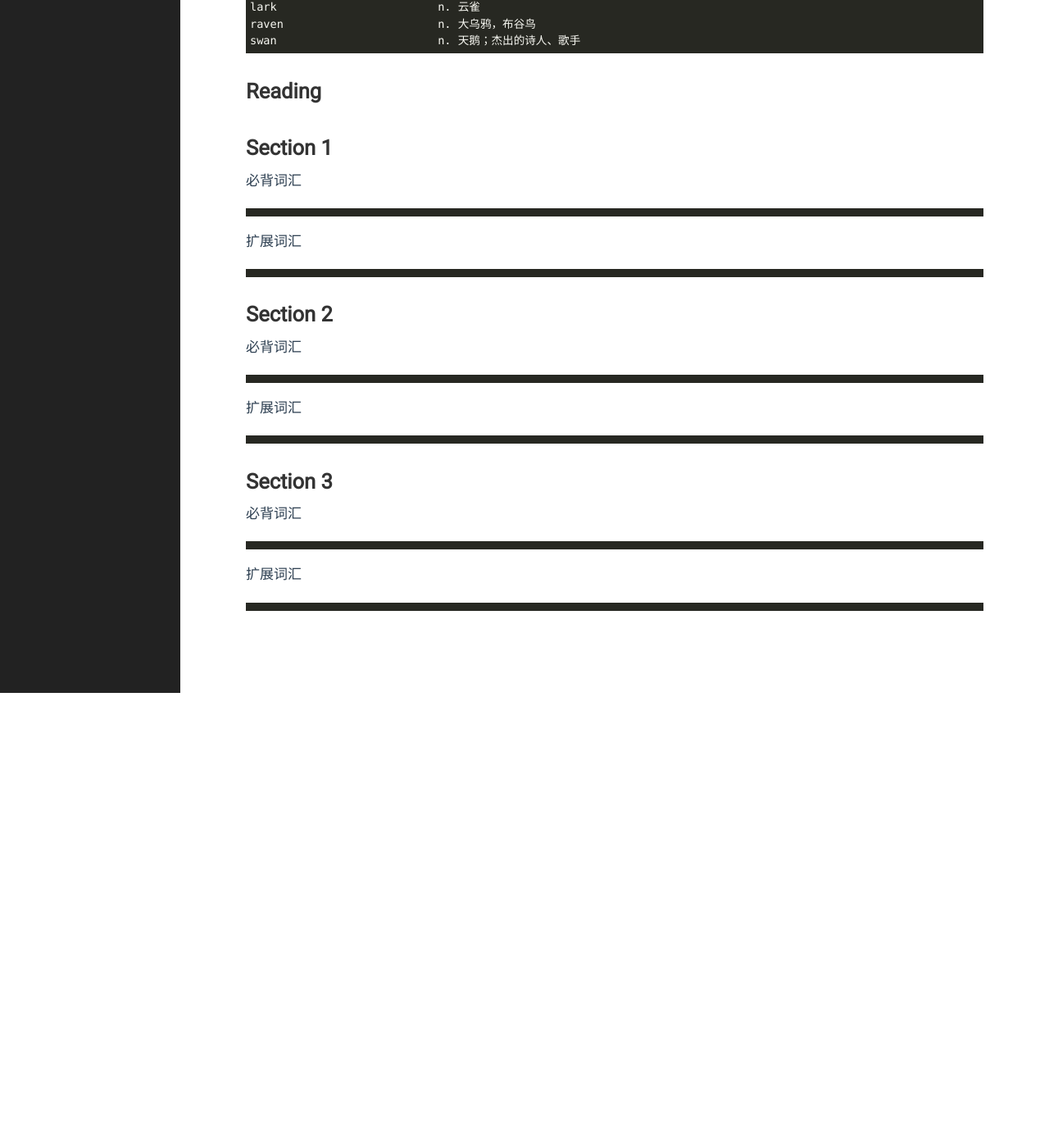
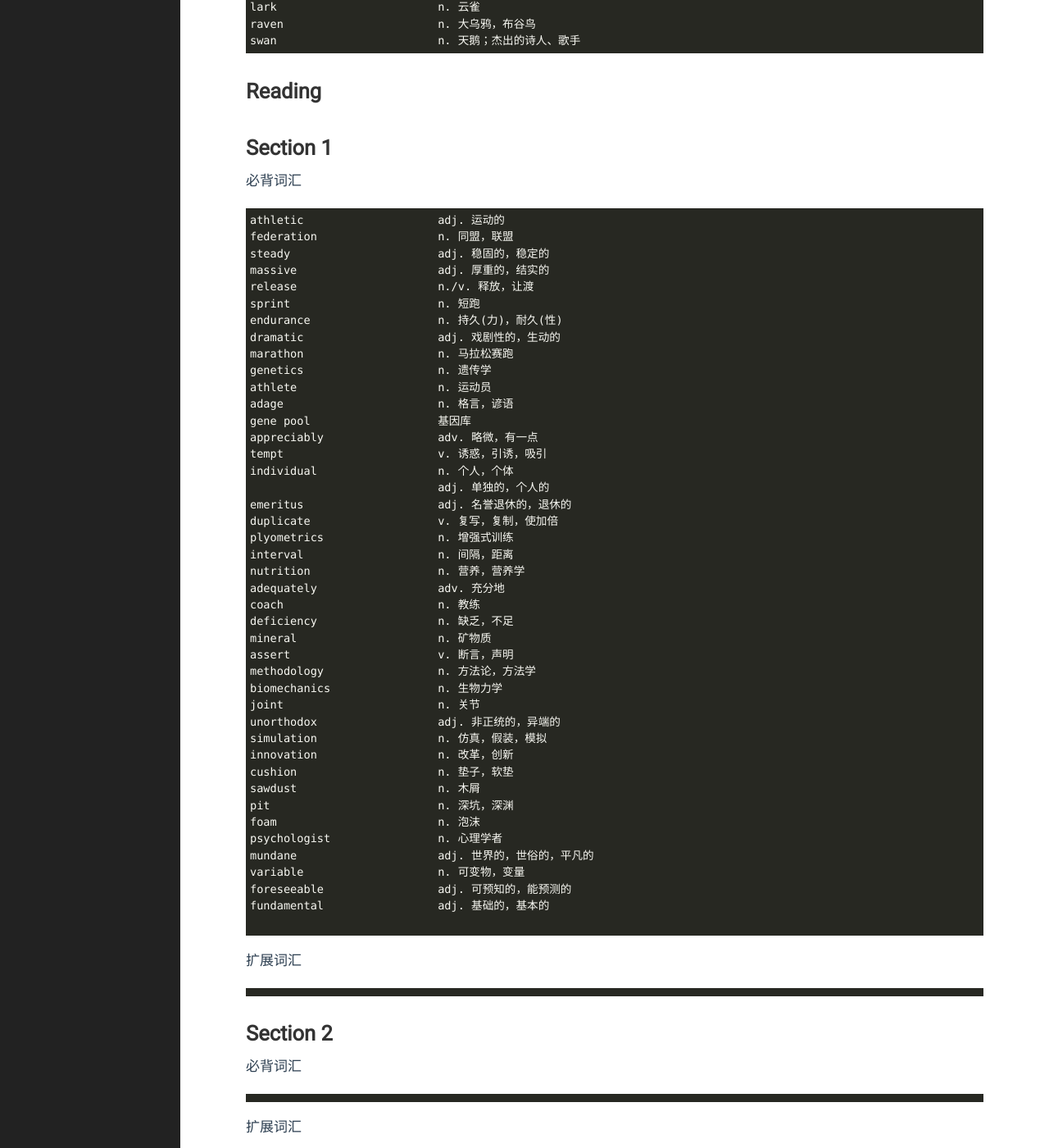
Before and after one commit to yejinp/yejinp.github.io, a Jekyll site: the page built from _posts/2023-07-21-vocabularies for IELTS 4-4 general Training.markdown, in a window 1280 px wide and 1400 px high, scrolled down 4230 px. Shown: the whole window at 82% size. Built offline with Jekyll 4.4.1, drawn with Linux system fonts in a browser that asks for light colours; before the commit the page ends 5075 px from its top, so only the background shows below that.

Commit message:
add some vocabularies

````diff
--- a/_posts/2023-07-21-vocabularies for IELTS 4-4 general Training.markdown
+++ b/_posts/2023-07-21-vocabularies for IELTS 4-4 general Training.markdown
@@ -208,6 +208,49 @@ swan                        n. 天鹅；杰出的诗人、歌手
 
 必背词汇
 ```
+athletic                    adj. 运动的
+federation                  n. 同盟，联盟
+steady                      adj. 稳固的，稳定的
+massive                     adj. 厚重的，结实的
+release                     n./v. 释放，让渡
+sprint                      n. 短跑
+endurance                   n. 持久(力)，耐久(性)
+dramatic                    adj. 戏剧性的，生动的
+marathon                    n. 马拉松赛跑
+genetics                    n. 遗传学
+athlete                     n. 运动员
+adage                       n. 格言，谚语
+gene pool                   基因库
+appreciably                 adv. 略微，有一点
+tempt                       v. 诱惑，引诱，吸引
+individual                  n. 个人，个体
+                            adj. 单独的，个人的
+emeritus                    adj. 名誉退休的，退休的
+duplicate                   v. 复写，复制，使加倍
+plyometrics                 n. 增强式训练
+interval                    n. 间隔，距离
+nutrition                   n. 营养，营养学
+adequately                  adv. 充分地
+coach                       n. 教练
+deficiency                  n. 缺乏，不足
+mineral                     n. 矿物质
+assert                      v. 断言，声明
+methodology                 n. 方法论，方法学
+biomechanics                n. 生物力学
+joint                       n. 关节
+unorthodox                  adj. 非正统的，异端的
+simulation                  n. 仿真，假装，模拟
+innovation                  n. 改革，创新
+cushion                     n. 垫子，软垫
+sawdust                     n. 木屑
+pit                         n. 深坑，深渊
+foam                        n. 泡沫
+psychologist                n. 心理学者
+mundane                     adj. 世界的，世俗的，平凡的
+variable                    n. 可变物，变量
+foreseeable                 adj. 可预知的，能预测的
+fundamental                 adj. 基础的，基本的
+
 ```
 扩展词汇
 
````
